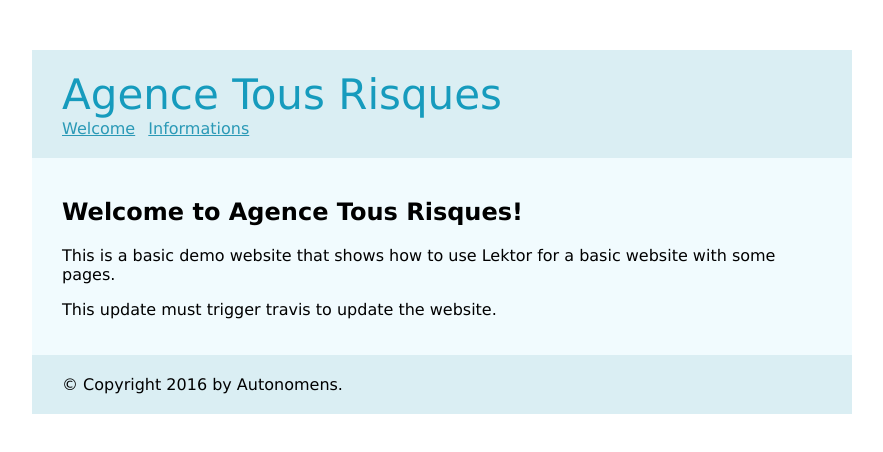
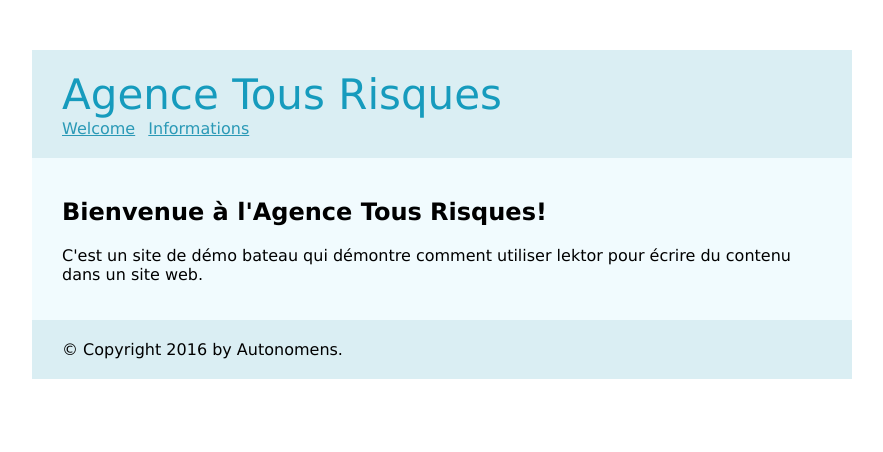
Before and after one commit to Elise-TestMakina/Agence-Tous-Risques, a plain HTML site: page index.html in a window 1280 px wide. Shown: the whole page, without its empty margins (198-1081 px from the left). Drawn offline with Linux system fonts and the light colour scheme.

Commit message:
Synchronized build

```diff
--- a/index.html
+++ b/index.html
@@ -1,7 +1,7 @@
 <!doctype html>
 <meta charset="utf-8">
 <link rel="stylesheet" href="./static/style.css">
-<title>Welcome to Agence Tous Risques! — Agence Tous Risques</title>
+<title>Bienvenue à l&#39;Agence Tous Risques! — Agence Tous Risques</title>
 <body>
   <header>
     <h1>Agence Tous Risques</h1>
@@ -16,10 +16,8 @@
   </header>
   <div class="page">
 
-  <h2>Welcome to Agence Tous Risques!</h2>
-  <p>This is a basic demo website that shows how to use Lektor for a basic
-website with some pages.</p>
-<p>This update must trigger travis to update the website.</p>
+  <h2>Bienvenue à l&#39;Agence Tous Risques!</h2>
+  <p>C'est un site de démo bateau qui démontre comment utiliser lektor pour écrire du contenu dans un site web.</p>
 
 
   </div>
```
